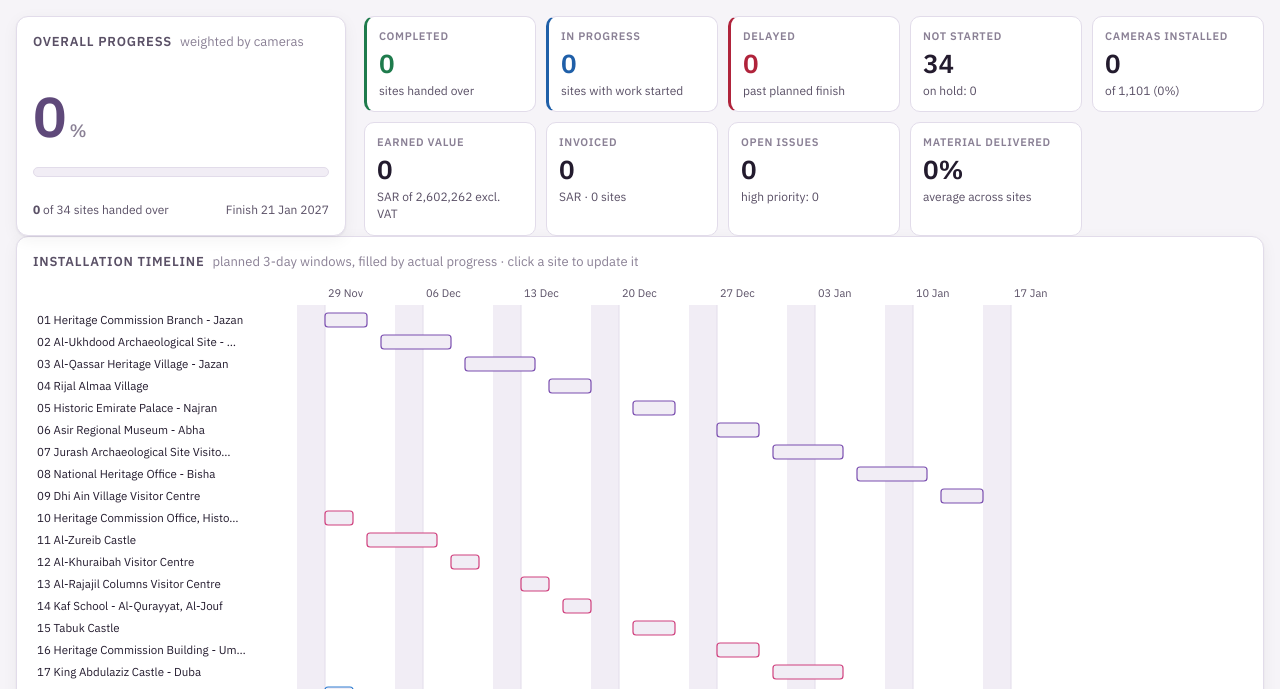
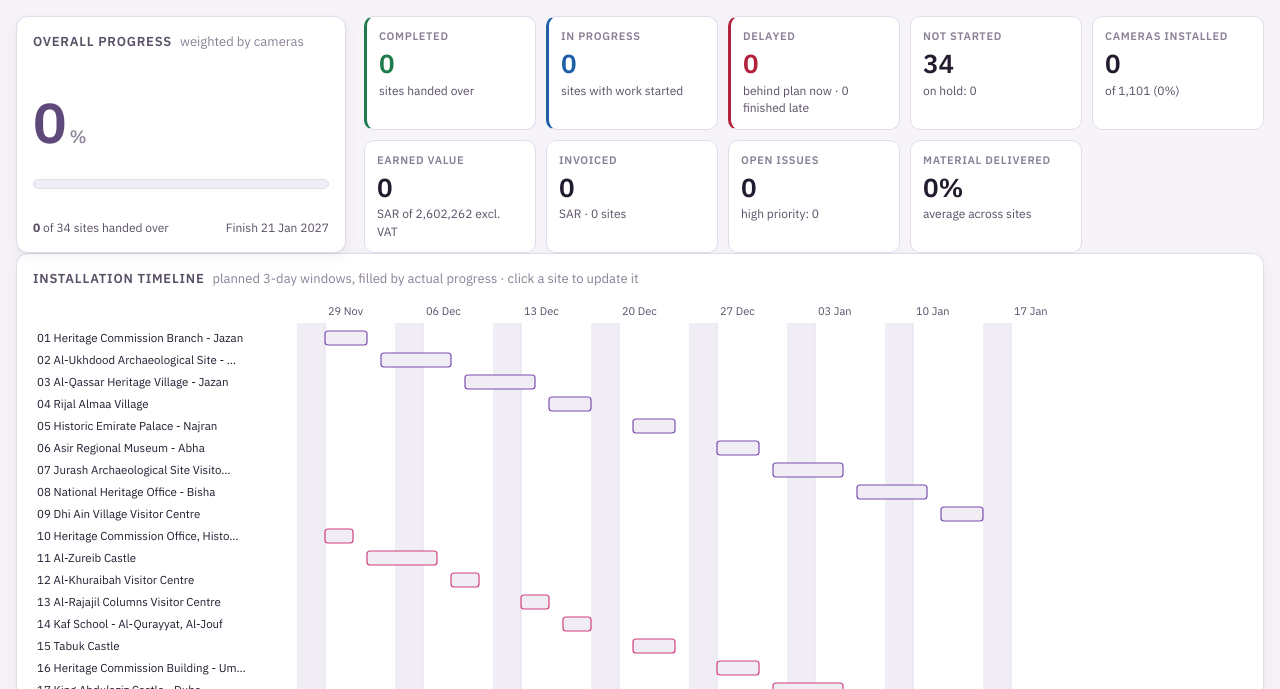
Before and after one commit to Taha249/moc-cctv-tracker, a plain HTML site: page index.html in a window 1280 px wide. Shown: the part 111-800 px from the top of the page. Drawn offline with Linux system fonts and the light colour scheme.

Commit message:
Add files via upload

```diff
--- a/index.html
+++ b/index.html
@@ -325,18 +325,36 @@ function progress(s){
     got += wt * (v === "Done" || v === "N/A" ? 1 : v === "In progress" ? .5 : 0); }
   return tot ? got/tot : 0;
 }
+/* Delay in working days against the planned finish:
+   - finished sites: actual finish vs planned finish
+   - open sites: the later of today (once past planned finish) and the forecast finish
+     (actual start + planned site days), vs planned finish
+   - not-started sites whose planned start has passed: forecast = today + planned site days */
+function wdAfter(d, k){ return workday(iso(d), k); }
+function forecastEnd(s){
+  const p = planned(s); if(!p.end) return null;
+  if(s.actualFinish) return toD(s.actualFinish);
+  const td = todayD(); const dur = Math.max(1, s.days||1) - 1;
+  if(s.actualStart) return wdAfter(toD(s.actualStart), dur);
+  if(progress(s) === 0 && td > p.start) return wdAfter(td, dur);
+  return p.end;
+}
+function delay(s){
+  const p = planned(s); if(!p.end) return null;
+  const done = (s.stages||{}).handover === "Done";
+  let f = forecastEnd(s);
+  if(!done && !s.actualFinish && todayD() > p.end && todayD() > f) f = todayD();
+  if(done && !s.actualFinish) return 0;
+  return f > p.end ? netWD(p.end, f) - 1 : 0;
+}
+function lateStart(s){ const p = planned(s); if(!p.start) return 0;
+  if(s.actualStart){ const a = toD(s.actualStart); return a > p.start ? netWD(p.start, a) - 1 : 0; }
+  const td = todayD(); return (progress(s) === 0 && td > p.start) ? netWD(p.start, td) - 1 : 0; }
 function status(s){
   if(s.onHold) return "On hold";
   if((s.stages||{}).handover === "Done") return "Completed";
-  const p = planned(s);
-  if(p.end && todayD() > p.end) return "Delayed";
-  return progress(s) > 0 ? "In progress" : "Not started";
-}
-function delay(s){
-  const p = planned(s); if(!p.end) return null;
-  if(s.actualFinish){ const f = toD(s.actualFinish); return f > p.end ? netWD(p.end, f) - 1 : 0; }
-  if((s.stages||{}).handover !== "Done" && todayD() > p.end) return netWD(p.end, todayD()) - 1;
-  return null;
+  if(delay(s) > 0) return "Delayed";
+  return (progress(s) > 0 || s.actualStart) ? "In progress" : "Not started";
 }
 function camsInstalled(s){
   const st = s.stages || {};
@@ -384,14 +402,18 @@ const dis = () => S.canWrite ? "" : "disabled";
 
 
 /* ---- needs attention: every item that needs a decision, most severe first ---- */
-const SEV = {"Delayed":0,"Overdue issue":1,"Late start":2,"High-priority issue":3,"On hold":4,"Material short":5};
-const SEVC = {"Delayed":"var(--bad)","Overdue issue":"var(--bad)","Late start":"var(--hold)","High-priority issue":"var(--hold)","On hold":"var(--hold)","Material short":"var(--prog)"};
+const SEV = {"Delayed":0,"Overdue issue":1,"Late start":2,"High-priority issue":3,"On hold":4,"Material short":5,"Finished late":6};
+const SEVC = {"Finished late":"var(--ink3)","Delayed":"var(--bad)","Overdue issue":"var(--bad)","Late start":"var(--hold)","High-priority issue":"var(--hold)","On hold":"var(--hold)","Material short":"var(--prog)"};
 function attention(L){
   const td = todayD(), items = [];
   for(const s of L){
     const st = status(s), p = planned(s), pr = progress(s);
-    if(st === "Delayed"){ const d = delay(s); items.push({s, type:"Delayed", why:`${d} working day${d===1?"":"s"} past planned finish (${dShort(p.end)}) · ${pct(pr)} complete`, k:-d}); }
-    else if(st === "Not started" && p.start && td > p.start){ const d = netWD(p.start, td) - 1; if(d > 0) items.push({s, type:"Late start", why:`Planned to start ${dShort(p.start)} · not started yet (${d} working day${d===1?"":"s"})`, k:-d}); }
+    const pl = (n,w) => `${n} working day${n===1?"":"s"}${w?" "+w:""}`;
+    if(st === "Delayed"){ const d = delay(s), ls = lateStart(s), f = forecastEnd(s);
+      const why = s.actualFinish ? `Finished ${dShort(f)}, ${pl(d)} after planned finish (${dShort(p.end)}) · handover not signed` : td > p.end ? `${pl(d)} past planned finish (${dShort(p.end)})` : `Forecast finish ${dShort(f)} vs planned ${dShort(p.end)} (+${pl(d)})`;
+      items.push({s, type:"Delayed", why:`${why}${ls?` · started ${pl(ls,"late")}`:""}${(s.actualStart||s.actualFinish||pr>0)?"":" · not started"} · ${pct(pr)} complete`, k:-d}); }
+    else if(st === "Not started" && lateStart(s) > 0){ const d = lateStart(s); items.push({s, type:"Late start", why:`Planned to start ${dShort(p.start)} · not started yet (${pl(d)})`, k:-d}); }
+    if(st === "Completed" && delay(s) > 0){ const d = delay(s); items.push({s, type:"Finished late", why:`Finished ${dShort(forecastEnd(s))}, ${pl(d)} after planned finish (${dShort(p.end)})`, k:-d}); }
     if(st === "On hold") items.push({s, type:"On hold", why:(s.remarks ? s.remarks : "Marked on hold") + ` · planned ${dShort(p.start)} - ${dShort(p.end)}`, k:0});
     if(st !== "Completed" && st !== "On hold" && p.start){ const to = netWD(td, p.start) - 1; const m = matPct(s);
       if(m < 1 && !["Done","N/A"].includes((s.stages||{}).materials) && (td >= p.start || to <= 10)){ const short = MATS.filter(([k])=>((s.delivered||{})[k]||0) < ((s.required||{})[k]||0)).map(([,l])=>l);
@@ -425,7 +447,7 @@ function vDash(){
     <div class="kpis">
       <div class="kpi ok"><span class="l">Completed</span><span class="v num">${T.by.Completed}</span><span class="s">sites handed over</span></div>
       <div class="kpi prog"><span class="l">In progress</span><span class="v num">${T.by["In progress"]}</span><span class="s">sites with work started</span></div>
-      <div class="kpi bad"><span class="l">Delayed</span><span class="v num">${T.by.Delayed}</span><span class="s">past planned finish</span></div>
+      <div class="kpi bad"><span class="l">Delayed</span><span class="v num">${T.by.Delayed}</span><span class="s">behind plan now · ${T.L.filter(s=>status(s)==="Completed"&&delay(s)>0).length} finished late</span></div>
       <div class="kpi"><span class="l">Not started</span><span class="v num">${T.by["Not started"]}</span><span class="s">on hold: ${T.by["On hold"]}</span></div>
       <div class="kpi"><span class="l">Cameras installed</span><span class="v num">${fmt(T.installed)}</span><span class="s">of ${fmt(T.cams)} (${pct(T.cams?T.installed/T.cams:0)})</span></div>
       <div class="kpi"><span class="l">Earned value</span><span class="v num">${fmt(Math.round(T.earned))}</span><span class="s">SAR of ${fmt(T.value)} excl. VAT</span></div>
@@ -578,7 +600,7 @@ function vSet(){
     </div></div>
   <div class="panel"><h2>Stage weights <span class="sub">how much each stage counts towards % complete · total ${tot}${tot!==100?' <span class="over">(should be 100)</span>':""}</span></h2>
     <div class="form">${STAGES.map(([k,l])=>`<div class="field"><label for="w_${k}">${l}</label><input id="w_${k}" type="number" min="0" max="100" data-w="${k}" value="${Number(w[k])||0}" ${dis()}></div>`).join("")}</div>
-    <p style="color:var(--ink3);font-size:12px;margin:12px 0 0">Done or N/A counts 100% of a stage, In progress 50%, Not started 0%. A site is Completed when "Handover signed" is Done, and Delayed when today is past its planned finish and handover is not signed.</p></div>
+    <p style="color:var(--ink3);font-size:12px;margin:12px 0 0">Done or N/A counts 100% of a stage, In progress 50%, Not started 0%. A site is Completed when "Handover signed" is Done, and Delayed when it is past its planned finish, or when its actual start (or a missed start date) pushes the forecast finish beyond the planned finish.</p></div>
   <div class="panel"><h2>Data & backup <span class="sub">all updates are saved in this browser on this device</span></h2>
     <p style="color:var(--ink2);font-size:13px;margin:0 0 12px">Export a backup regularly and send it to the project manager, or import a colleague's backup to see their latest updates. Importing replaces the data in this browser.</p>
     <div class="toolbar"><button class="btn primary" id="bkExport">Export backup (JSON)</button>
```
